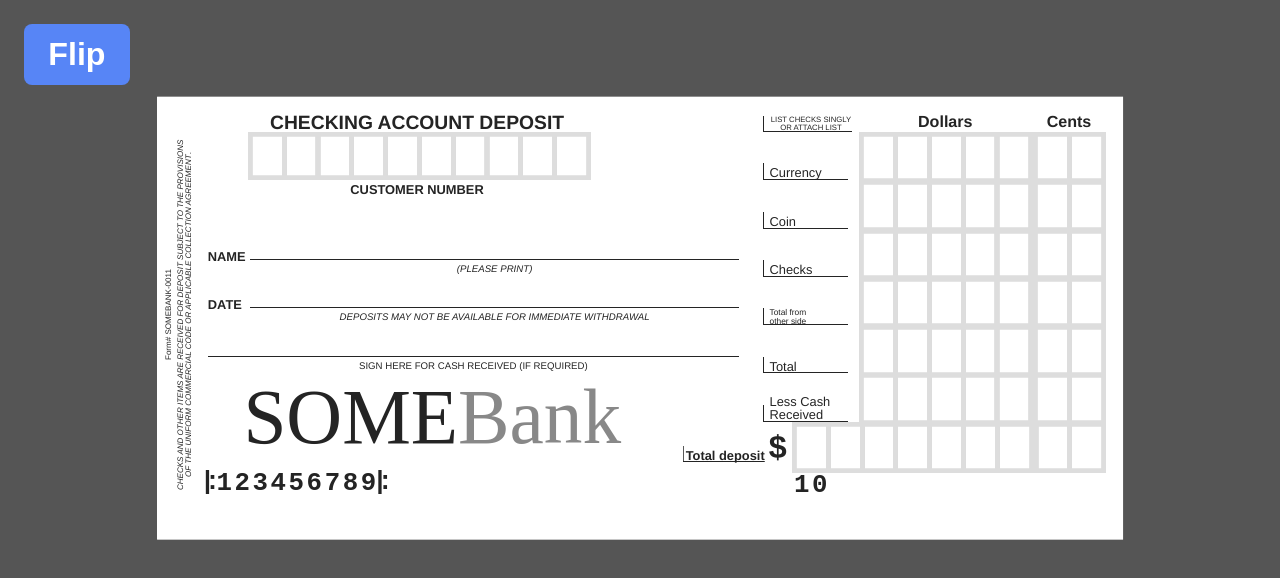
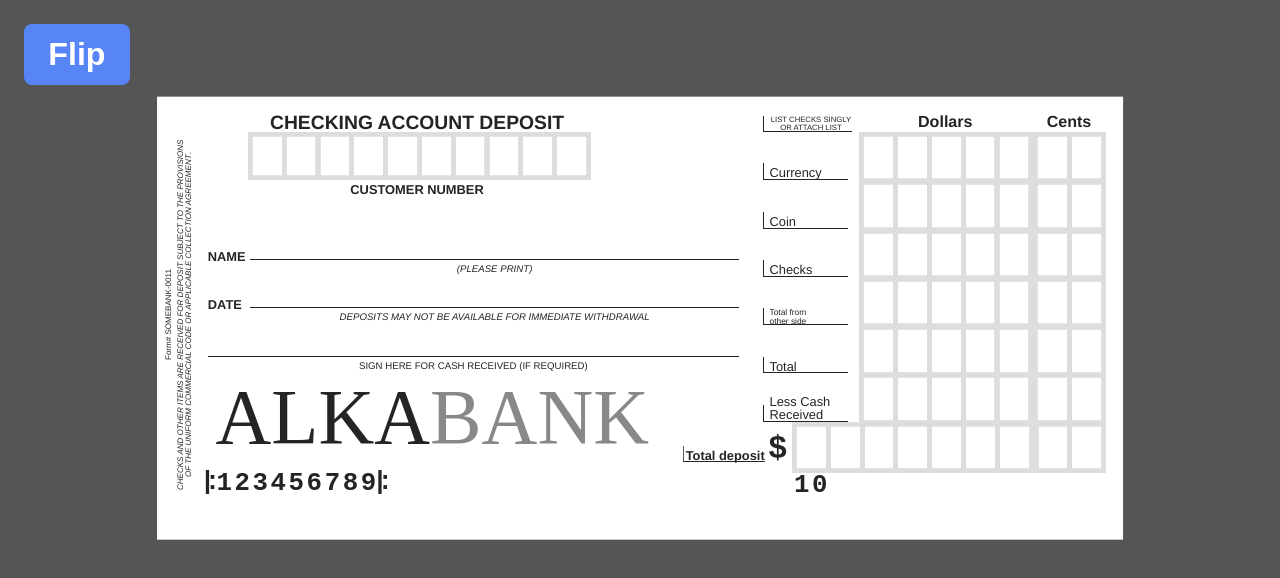
Before and after one commit to ALKEMIA-CHARLES/bank-deposit-slip, a plain HTML site: page index.html in a window 1280 px wide. Drawn offline with Linux system fonts and the light colour scheme.

Commit message:
added alka-bank

```diff
--- a/index.html
+++ b/index.html
@@ -41,7 +41,7 @@
                     <span class="detail-tip"><em>Deposits may not be available for immediate withdrawal</em></span>
                     <input type="text" name="signature" class="signature">
                     <span class="detail-tip">Sign here for cash received (if required)</span>
-                    <div class="bank-name">SOME<span>Bank</span></div>
+                    <div class="bank-name">ALKA<span>BANK</span></div>
                     <label class="amount-label">Total deposit</label>
                 </div>
                 <code class="bank-no">123456789</code>
```
